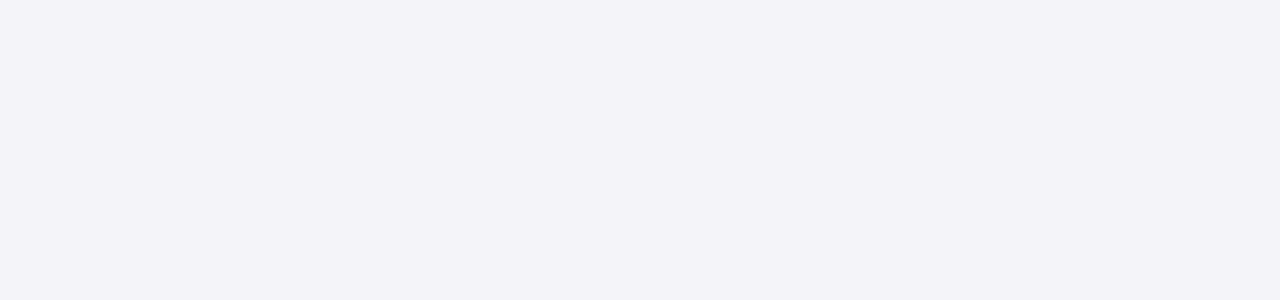
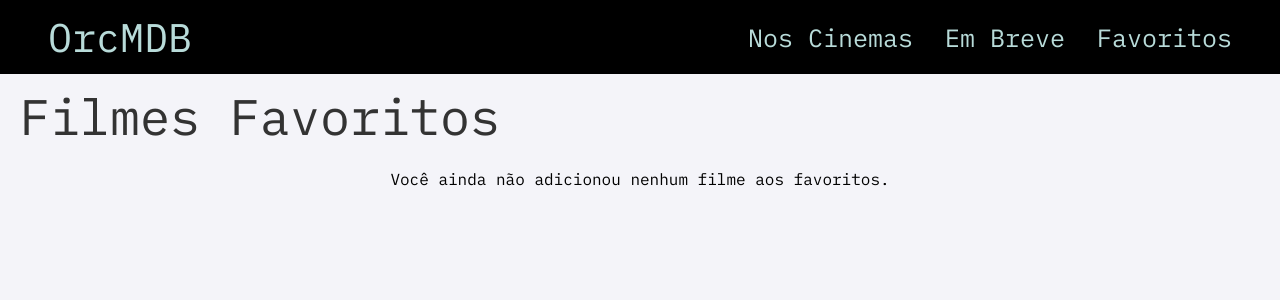
Before and after one commit to Edumorais08/projeto-react, a React (Vite) app: page /favorites in a window 1280 px wide. Before the commit this address had no page. Shown: the top 300 px of the page. Built offline with nearby package versions, Linux system fonts and the light colour scheme.

Commit message:
pagina de favoritos

```diff
--- a/src/components/Navbar/Navbar.jsx
+++ b/src/components/Navbar/Navbar.jsx
@@ -6,7 +6,7 @@ const Navbar = () => {
   const location = useLocation();
 
   const isHomePage = location.pathname === "/";
-
+  const isFavoritePage = location.pathname === "/favorites";
   return (
     <div>
       <nav className="header">
@@ -15,14 +15,21 @@ const Navbar = () => {
         </h2>
 
         <div className="header-links">
-          {isHomePage && (
+          {isHomePage  && (
             <>
               <a href="#nos-cinemas" className="header-link">Nos Cinemas</a>
               <a href="#em-breve" className="header-link">Em Breve</a>
-              <a href="#favoritos" className="header-link">Favoritos</a>
             </>
           )}
+          {isFavoritePage && (
+            <>
+              <a href="../#nos-cinemas" className="header-link">Nos Cinemas</a>
+              <a href="../#em-breve" className="header-link">Em Breve</a>
+            </>
+          )}
+          <Link to="/favorites" className="header-link">Favoritos</Link>
         </div>
+
       </nav>
     </div>
   );
--- a/src/context/FavoriteContext.jsx
+++ b/src/context/FavoriteContext.jsx
@@ -1,9 +1,16 @@
-import React, { createContext, useState, useContext } from 'react';
+import React, { createContext, useState, useContext, useEffect } from 'react';
 
 const FavoriteContext = createContext();
 
 export const FavoriteProvider = ({ children }) => {
-  const [favorites, setFavorites] = useState([]);
+  const [favorites, setFavorites] = useState(() => {
+    const savedFavorites = localStorage.getItem('favorites');
+    return savedFavorites ? JSON.parse(savedFavorites) : [];
+  });
+
+  useEffect(() => {
+    localStorage.setItem('favorites', JSON.stringify(favorites));
+  }, [favorites]);
 
   const addFavorite = (movie) => {
     if (!favorites.some((fav) => fav.id === movie.id)) {
--- a/src/main.jsx
+++ b/src/main.jsx
@@ -8,7 +8,7 @@ import App from './App.jsx';
 import Home from './pages/Home/Home.jsx';
 import Movie from './pages/Movie/Movie.jsx';
 import UserManager from "./pages/UserPage.jsx";
-// import Favorites from "./pages/Favorites/Favorties.jsx";
+import Favorites from "./pages/Favoritos/Favoritos.jsx";
 import { FavoriteProvider } from './context/FavoriteContext';
 
 createRoot(document.getElementById('root')).render(
@@ -20,7 +20,7 @@ createRoot(document.getElementById('root')).render(
             <Route path='/' element={<Home />} />
             <Route path='/movie/:id' element={<Movie />} />
             <Route path='/login' element={<UserManager />} />
-            {/* <Route path='/favorites' element={<Favorites />} /> */}
+            <Route path='/favorites' element={<Favorites />} />
           </Route>
         </Routes>
       </BrowserRouter>
--- /dev/null
+++ b/src/pages/Favoritos/Favoritos.css
@@ -0,0 +1,19 @@
+.category-title {
+    padding: 20px;
+    font-size: 50px;
+    text-align: left;
+  }
+
+  .movie-list {
+    display: grid;
+    grid-template-columns: repeat(auto-fill, minmax(200px, 1fr));
+    gap: 25px;
+    list-style-type: none;
+    width: 100%;
+    padding-left: 10px;
+    padding-bottom: 1rem;
+  }
+
+  .movie-list:only-child {
+  grid-template-columns: 1fr;
+  }
--- /dev/null
+++ b/src/pages/Favoritos/Favoritos.jsx
@@ -0,0 +1,30 @@
+import React from "react";
+import { useFavorites } from "../../context/FavoriteContext";
+import MovieCard from "../../components/MovieCard/MovieCard";
+
+const Favorites = () => {
+  const { favorites } = useFavorites();
+
+  return (
+    <div>
+      <h1 className="category-title">Filmes Favoritos</h1>
+      {favorites.length > 0 ? (
+        <ul className="movie-list">
+          {favorites.map((movie) => (
+            <MovieCard
+              key={movie.id}
+              id={movie.id}
+              title={movie.title}
+              poster_path={movie.poster_path}
+              release_date={movie.release_date}
+            />
+          ))}
+        </ul>
+      ) : (
+        <p><center>Você ainda não adicionou nenhum filme aos favoritos.</center></p>
+      )}
+    </div>
+  );
+};
+
+export default Favorites;
--- a/src/pages/Home/Home.jsx
+++ b/src/pages/Home/Home.jsx
@@ -1,6 +1,6 @@
 import { useState, useEffect } from "react";
 import axios from "axios";
-import { useFavorites } from "../../context/FavoriteContext";
+
 import MovieCard from "../../components/MovieCard/MovieCard";
 
 import "./Home.css";
@@ -14,7 +14,7 @@ const Home = () => {
   const [sortedUpcomingMovies, setSortedUpcomingMovies] = useState([]);
   const [filter, setFilter] = useState("none");
   const [searchQuery, setSearchQuery] = useState("");
-  const { favorites } = useFavorites();
+
 
   useEffect(() => {
     getNowPlayingMovies();
@@ -144,28 +144,6 @@ const Home = () => {
       ))}
     </ul>
   </section>
-
-  {/* Seção de Favoritos */ }
-  <section id="favoritos" className="favorites-container">
-    <h1 className="category-title">Filmes Favoritos</h1>
-    {favorites.length > 0 ? (
-      <ul className="movie-list">
-        {favorites.map((movie) => (
-          <MovieCard
-            key={movie.id}
-            id={movie.id}
-            title={movie.title}
-            poster_path={movie.poster_path}
-            release_date={movie.release_date}
-          />
-        ))}
-      </ul>
-    ) : (
-      <p className="favorites-empty">
-        Você ainda não adicionou nenhum filme aos favoritos.
-      </p>
-    )}
-  </section>
     </div >
   );
 };
```
